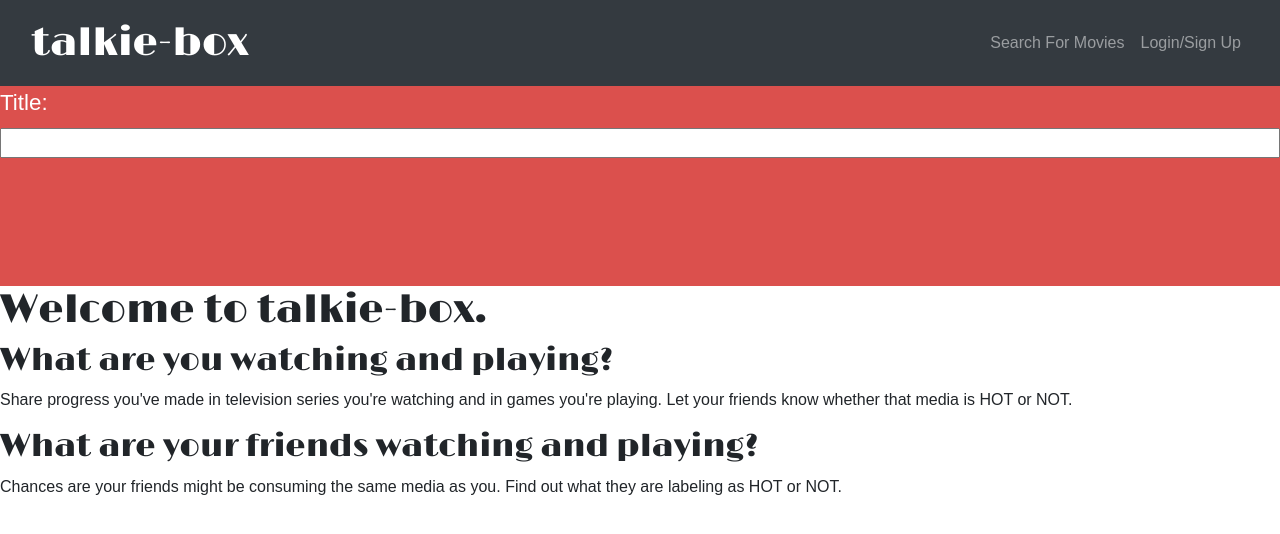
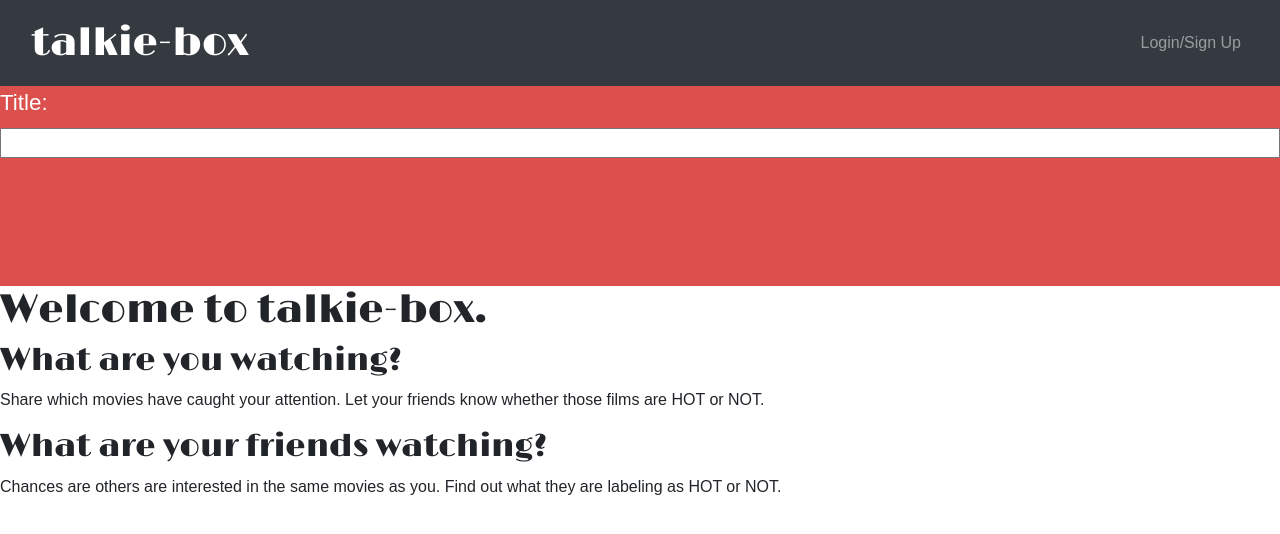
Before and after one commit to wcastellan/talkie-box, a React (Create React App) app in the folder client/: page / in a window 1280 px wide. Shown: the top 534 px of the page. Built offline with nearby package versions, Linux system fonts and the light colour scheme.

Commit message:
edited text on homepage and navbar

```diff
--- a/client/src/components/Navbar.js
+++ b/client/src/components/Navbar.js
@@ -20,14 +20,14 @@ const AppNavbar = () => {
           <Navbar.Toggle aria-controls='navbar' />
           <Navbar.Collapse id='navbar'>
             <Nav className='ml-auto'>
-              <Nav.Link as={Link} to='/'>
+              {/* <Nav.Link as={Link} to='/'>
                 Search For Movies
-              </Nav.Link>
+              </Nav.Link> */}
               {/* if user is logged in show saved books and logout */}
               {Auth.loggedIn() ? (
                 <>
                   <Nav.Link as={Link} to='/saved'>
-                    See Your Books
+                    Your Saved Movies
                   </Nav.Link>
                   <Nav.Link onClick={Auth.logout}>Logout</Nav.Link>
                 </>
--- a/client/src/pages/Home.js
+++ b/client/src/pages/Home.js
@@ -5,12 +5,12 @@ const Home = () => {
     <div>
       <h1>Welcome to talkie-box.</h1>
       <section>
-        <h2>What are you watching and playing?</h2>
-        <p>Share progress you've made in television series you're watching and in games you're playing. Let your friends know whether that media is HOT or NOT.</p>
+        <h2>What are you watching?</h2>
+        <p>Share which movies have caught your attention. Let your friends know whether those films are HOT or NOT.</p>
       </section>
       <section>
-        <h2>What are your friends watching and playing?</h2>
-        <p>Chances are your friends might be consuming the same media as you. Find out what they are labeling as HOT or NOT.</p>
+        <h2>What are your friends watching?</h2>
+        <p>Chances are others are interested in the same movies as you. Find out what they are labeling as HOT or NOT.</p>
       </section>
     </div>
   );
```
